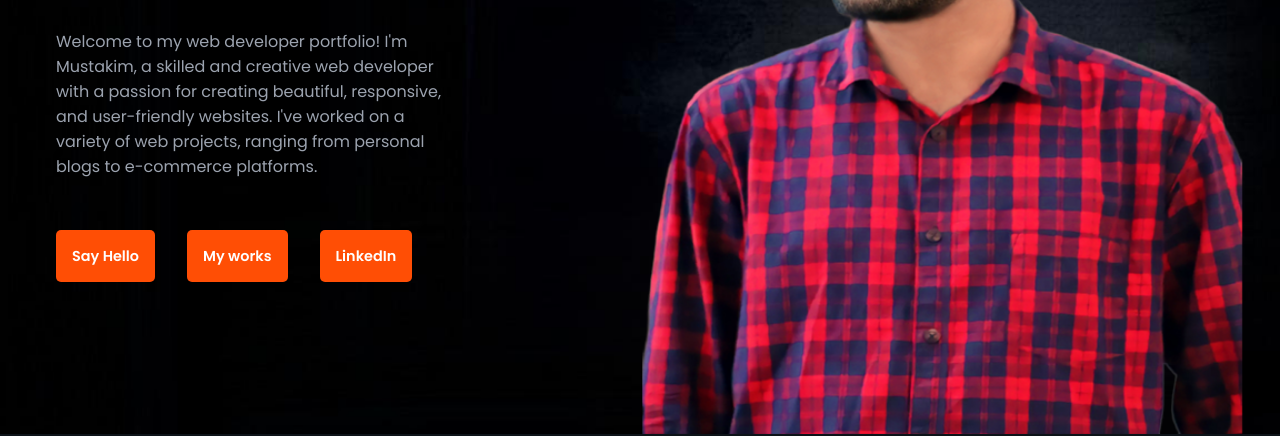
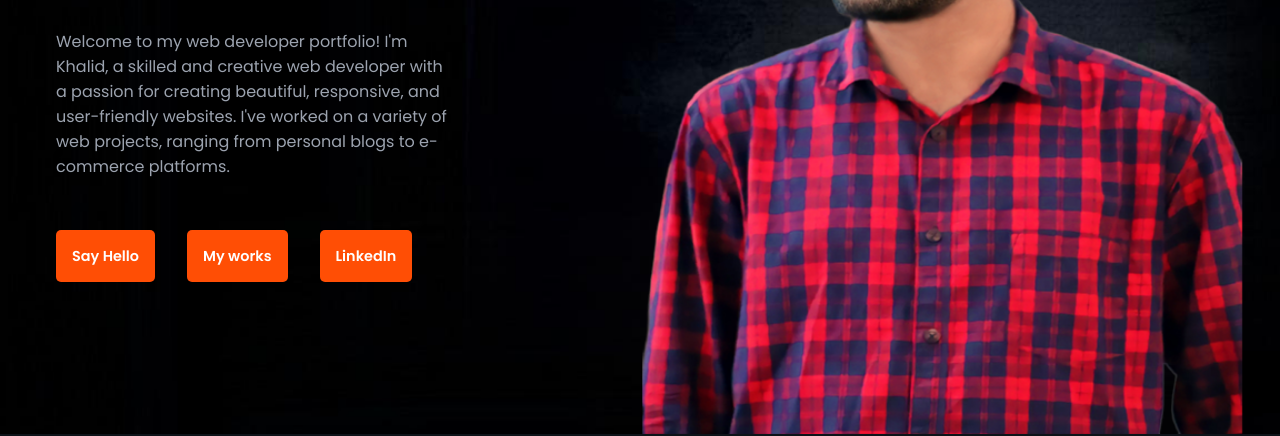
Before and after one commit to YourKhalid/portfolio, a plain HTML site: page index.html in a window 1280 px wide. Shown: the part 366-802 px from the top of the page. Drawn offline with nearby package versions, Linux system fonts and the light colour scheme.

Commit message:
index.html

```diff
--- a/index.html
+++ b/index.html
@@ -21,7 +21,7 @@
         <h1>Khalid Hassan</h1>
         <h2 class="section__title">Web <span>developer.</span></h2>
         <p>
-          Welcome to my web developer portfolio! I'm Mustakim, a skilled and
+          Welcome to my web developer portfolio! I'm Khalid, a skilled and
           creative web developer with a passion for creating beautiful,
           responsive, and user-friendly websites. I've worked on a variety of
           web projects, ranging from personal blogs to e-commerce platforms.
```
